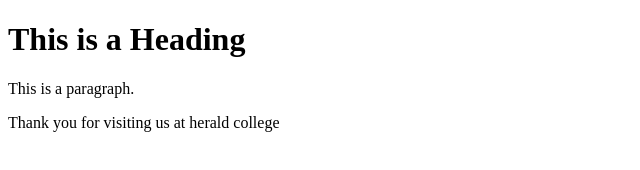
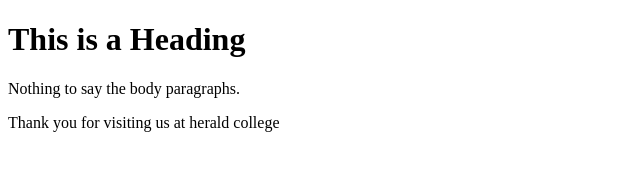
Before and after one commit to BigyanHCK/HeraldGroup11, a plain HTML site: page index.html in a window 1280 px wide. Shown: the whole page, without its empty margins (0-640 px from the left). Drawn offline with Linux system fonts and the light colour scheme.

Commit message:
updated by other user

```diff
--- a/index.html
+++ b/index.html
@@ -6,7 +6,7 @@
 <body>
 
 <h1>This is a Heading</h1>
-<p>This is a paragraph.</p>
+<p>Nothing to say the body paragraphs.</p>
 
 </body>
 <footer>
```
